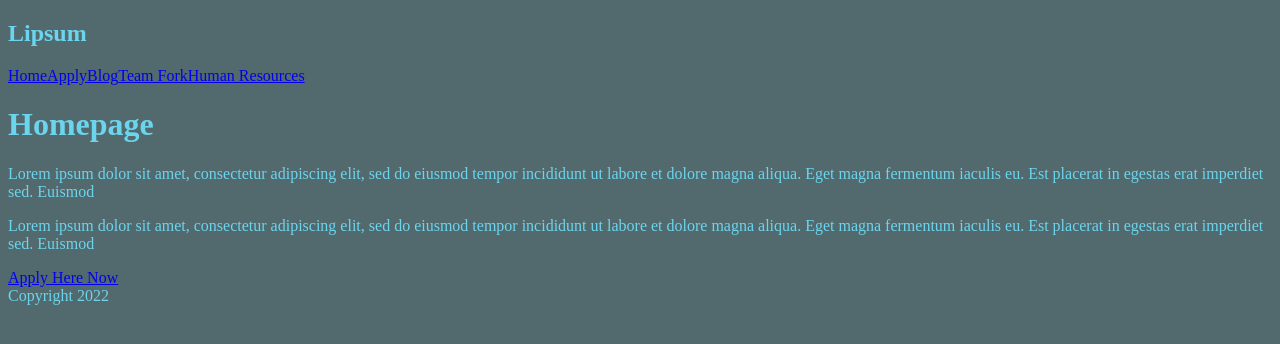
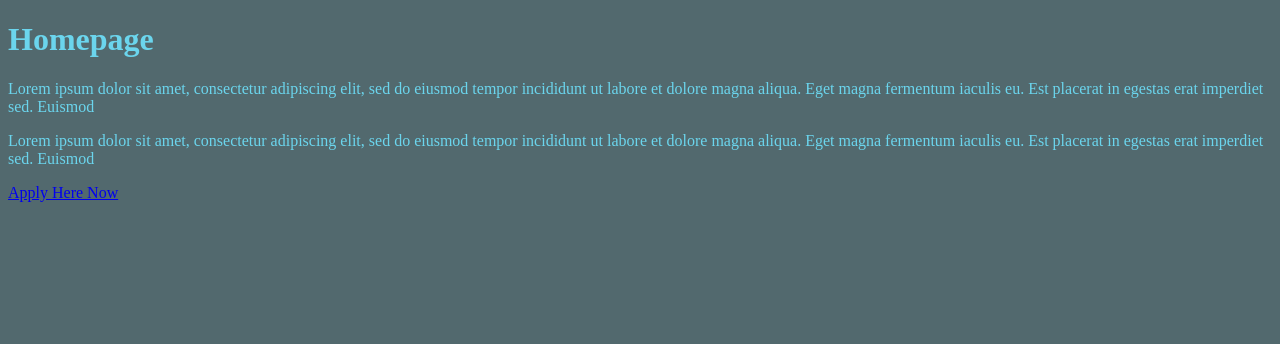
Before and after one commit to YokoOh-no/rest-consult, a Next.js app: page / in a window 1280 px wide. Shown: the top 344 px of the page. Built offline with nearby package versions, Linux system fonts and the light colour scheme.

Commit message:
- Staff only app

```diff
--- a/pages/_app.js
+++ b/pages/_app.js
@@ -1,11 +1,11 @@
 import Layout from '../comps/Layout'
 import '../styles/globals.css'
+import { Provider } from "next-auth/client";
 
 function MyApp({ Component, pageProps }) {
-  return (
-    <Layout>
+  return (<Provider session={pageProps.session}>
       <Component {...pageProps} />
-    </Layout>
-  )
-}
-export default MyApp
+          </Provider>)
+  }
+
+  export default MyApp;
```
